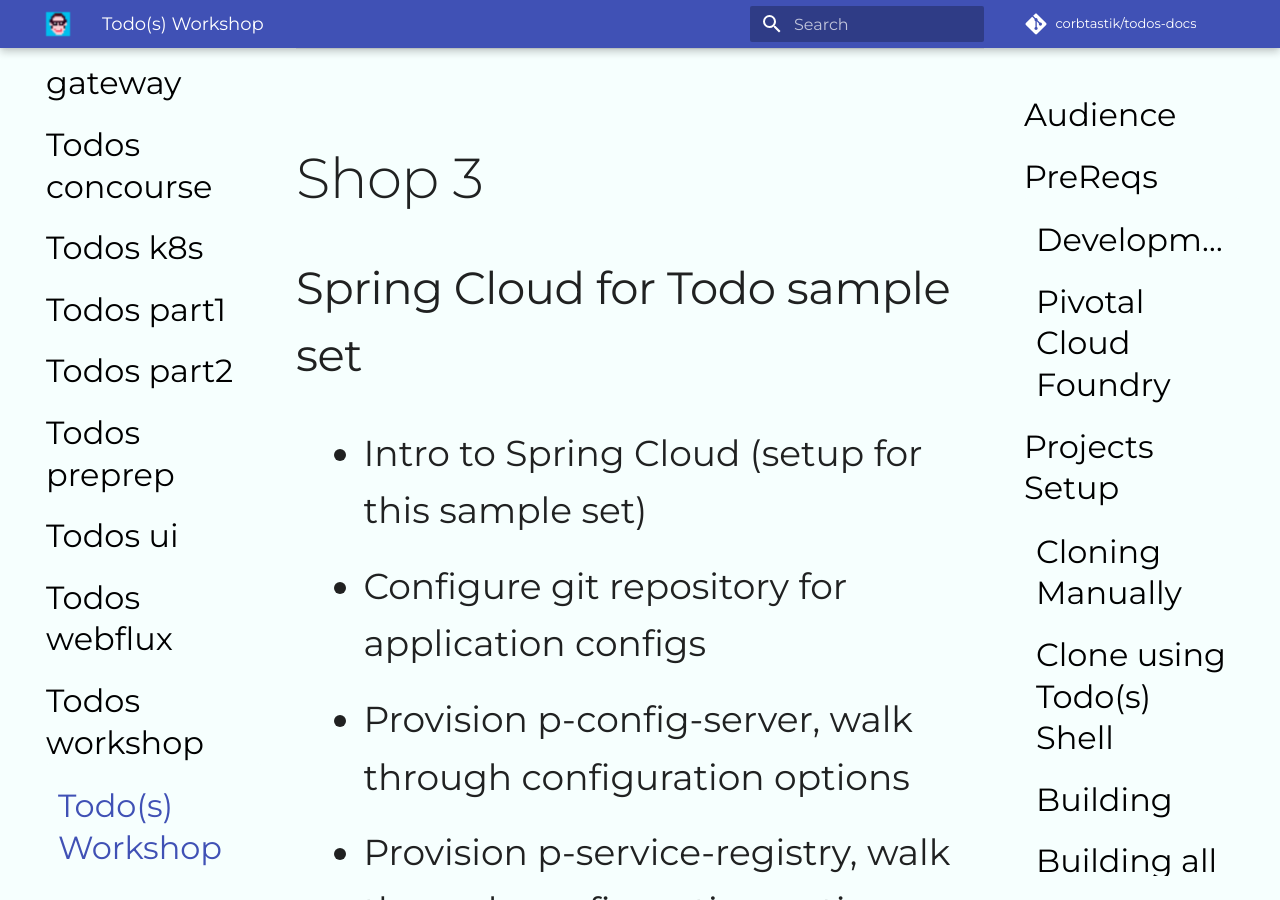
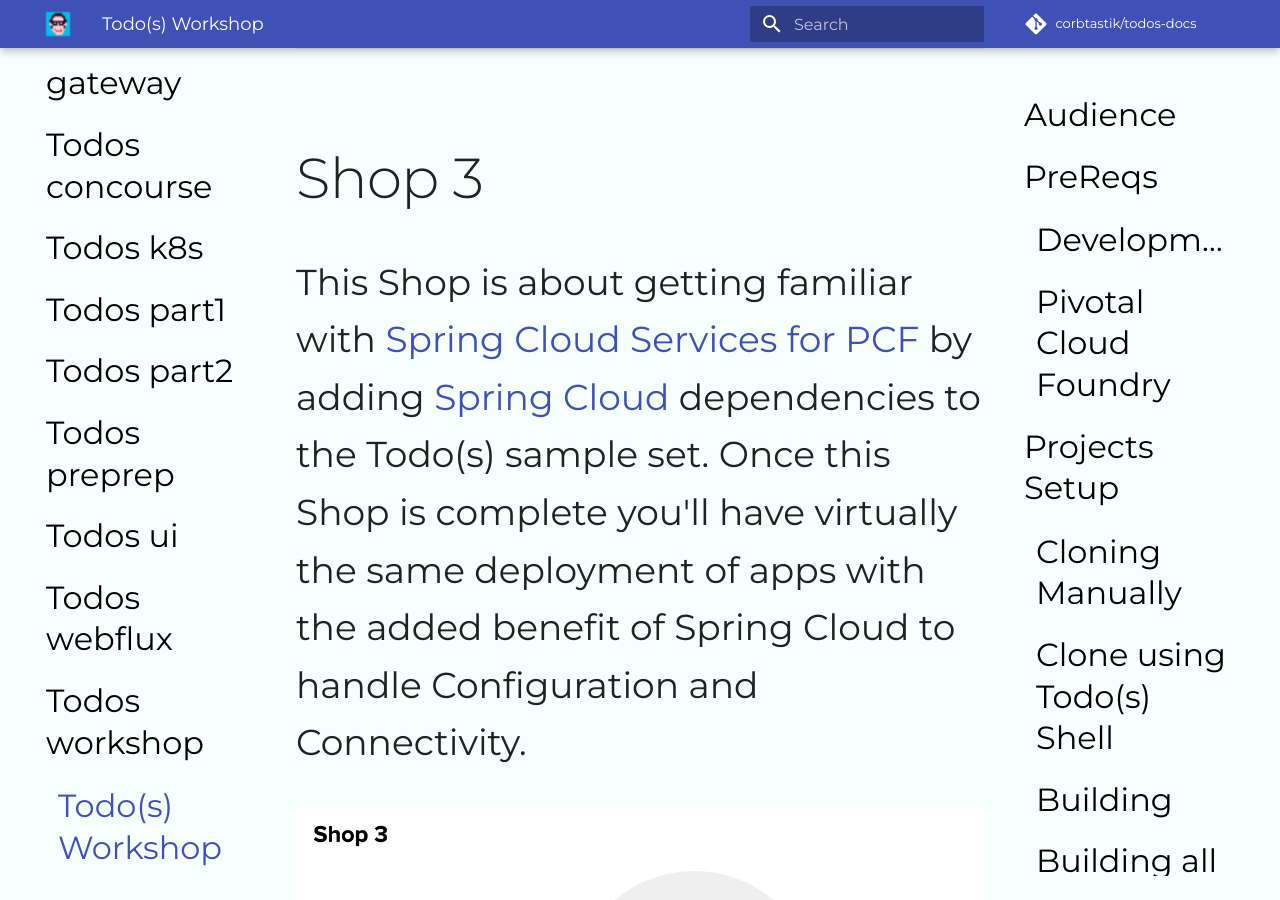
Before and after one commit to adamzwickey/todos-docs, an MkDocs documentation site: the page built from docs/todos-workshop/README.md, in a window 1280 px wide and 900 px high, scrolled down 59881 px. Built offline with MkDocs 1.6.1 and Material for MkDocs 9.7.7, drawn with Linux system fonts in a browser that asks for light colours; comment, search, counter and statistics services are not loaded.

Commit message:
starting shop 3

```diff
--- a/docs/todos-workshop/README.md
+++ b/docs/todos-workshop/README.md
@@ -669,6 +669,10 @@ We can restrict access to the Backend API and UI by removing public routes for t
 
 ## Shop 3
 
+This Shop is about getting familiar with [Spring Cloud Services for PCF](https://docs.pivotal.io/spring-cloud-services/common/index.html) by adding [Spring Cloud](https://spring.io/projects/spring-cloud) dependencies to the Todo(s) sample set.  Once this Shop is complete you'll have virtually the same deployment of apps with the added benefit of Spring Cloud to handle Configuration and Connectivity.
+
+![Todos Samples with SCS](img/shop-3.png "Shop 3")
+
 ### Spring Cloud for Todo sample set
 
 * Intro to Spring Cloud (setup for this sample set)
```
Also changed, not shown: docs/todos-workshop/img/shop-3.png (added).
